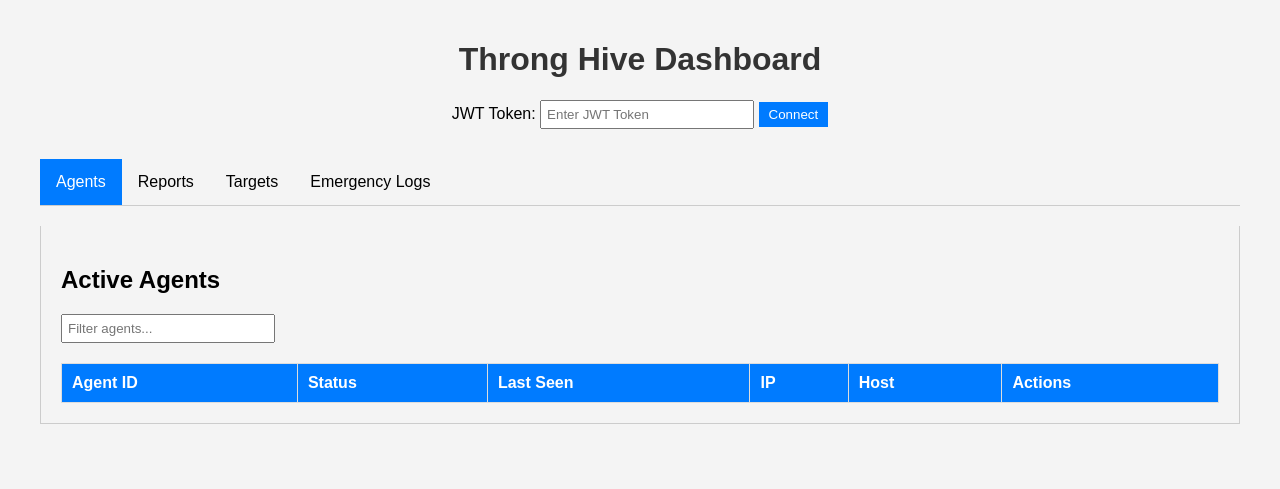
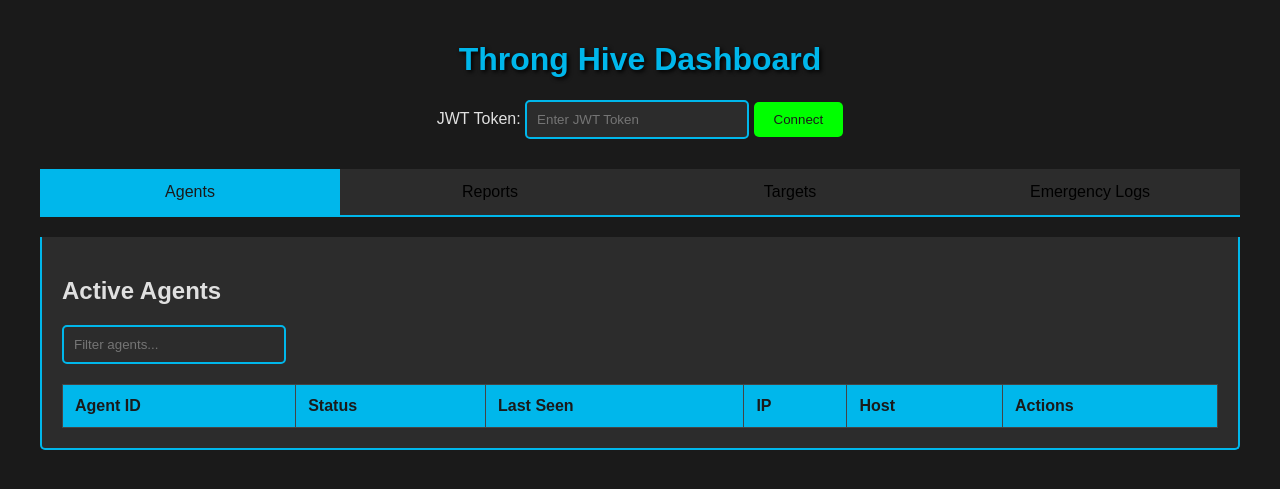
Before and after one commit to apujiono/throng, a FastAPI app: page / in a window 1280 px wide. Shown: the top 489 px of the page. Run offline with FastAPI, Linux system fonts and the light colour scheme; lists and menus that the app fills with data are empty.

Commit message:
Update styles.css

```diff
--- a/static/styles.css
+++ b/static/styles.css
@@ -2,7 +2,8 @@ body {
     font-family: Arial, sans-serif;
     margin: 0;
     padding: 20px;
-    background-color: #f4f4f4;
+    background-color: #1a1a1a;
+    color: #e0e0e0;
 }
 
 .container {
@@ -12,7 +13,9 @@ body {
 
 h1 {
     text-align: center;
-    color: #333;
+    color: #00b7eb;
+    text-shadow: 2px 2px 4px #000;
+    animation: fadeIn 1s;
 }
 
 .token-section {
@@ -21,53 +24,64 @@ h1 {
 }
 
 .token-section input {
-    padding: 5px;
+    padding: 10px;
     width: 300px;
+    border: 2px solid #00b7eb;
+    border-radius: 5px;
+    background-color: #2c2c2c;
+    color: #e0e0e0;
 }
 
 .token-section button {
-    padding: 5px 10px;
-    background-color: #007bff;
-    color: white;
+    padding: 10px 20px;
+    background-color: #00ff00;
+    color: #1a1a1a;
     border: none;
+    border-radius: 5px;
     cursor: pointer;
+    transition: background-color 0.3s;
 }
 
 .token-section button:hover {
-    background-color: #0056b3;
+    background-color: #00cc00;
 }
 
 .tabs {
     overflow: hidden;
-    border-bottom: 1px solid #ccc;
+    border-bottom: 2px solid #00b7eb;
     margin-bottom: 20px;
+    display: flex;
 }
 
 .tab {
-    background-color: inherit;
-    float: left;
+    background-color: #2c2c2c;
     border: none;
     outline: none;
     cursor: pointer;
-    padding: 14px 16px;
-    transition: 0.3s;
+    padding: 14px 20px;
+    transition: background-color 0.3s, color 0.3s;
     font-size: 16px;
+    flex: 1;
+    text-align: center;
 }
 
 .tab:hover {
-    background-color: #ddd;
+    background-color: #444;
+    color: #00ff00;
 }
 
 .tab.active {
-    background-color: #007bff;
-    color: white;
+    background-color: #00b7eb;
+    color: #1a1a1a;
 }
 
 .tab-content {
     display: none;
     padding: 20px;
-    border: 1px solid #ccc;
+    border: 2px solid #00b7eb;
     border-top: none;
+    border-radius: 0 0 5px 5px;
+    background-color: #2c2c2c;
 }
 
 .tab-content.active {
@@ -78,36 +92,38 @@ table {
     width: 100%;
     border-collapse: collapse;
     margin-top: 10px;
+    background-color: #333;
 }
 
 th, td {
-    padding: 10px;
+    padding: 12px;
     text-align: left;
-    border: 1px solid #ddd;
+    border: 1px solid #444;
+    transition: background-color 0.3s;
 }
 
 th {
-    background-color: #007bff;
-    color: white;
+    background-color: #00b7eb;
+    color: #1a1a1a;
     cursor: pointer;
 }
 
 th:hover {
-    background-color: #0056b3;
-}
-
-tr:nth-child(even) {
-    background-color: #f2f2f2;
+    background-color: #00ccff;
 }
 
 tr:hover {
-    background-color: #ddd;
+    background-color: #444;
 }
 
 input[type="text"] {
-    padding: 5px;
+    padding: 10px;
     margin-bottom: 10px;
     width: 200px;
+    border: 2px solid #00b7eb;
+    border-radius: 5px;
+    background-color: #2c2c2c;
+    color: #e0e0e0;
 }
 
 #notifications {
@@ -116,8 +132,20 @@ input[type="text"] {
     right: 20px;
     width: 300px;
     background-color: #333;
-    color: white;
-    padding: 10px;
+    color: #e0e0e0;
+    padding: 15px;
     border-radius: 5px;
+    box-shadow: 0 0 10px rgba(0, 183, 235, 0.5);
     display: none;
+    animation: slideIn 0.5s;
 }
+
+@keyframes slideIn {
+    from { transform: translateY(100%); }
+    to { transform: translateY(0); }
+}
+
+@keyframes fadeIn {
+    from { opacity: 0; }
+    to { opacity: 1; }
+}
```
